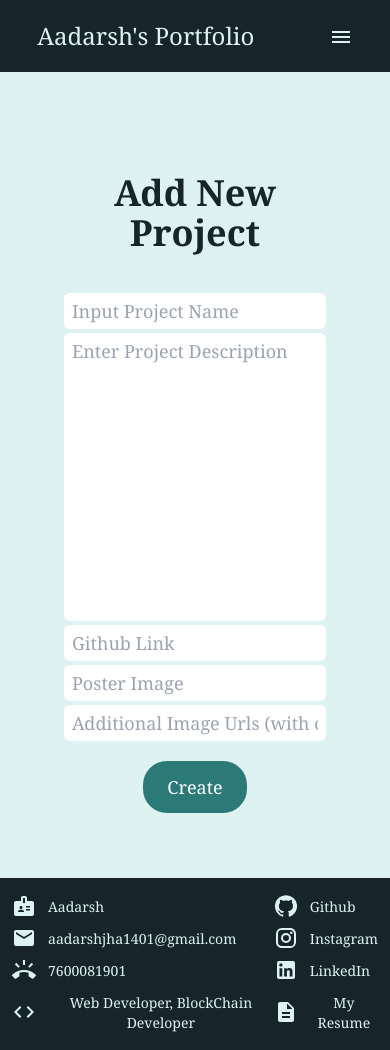
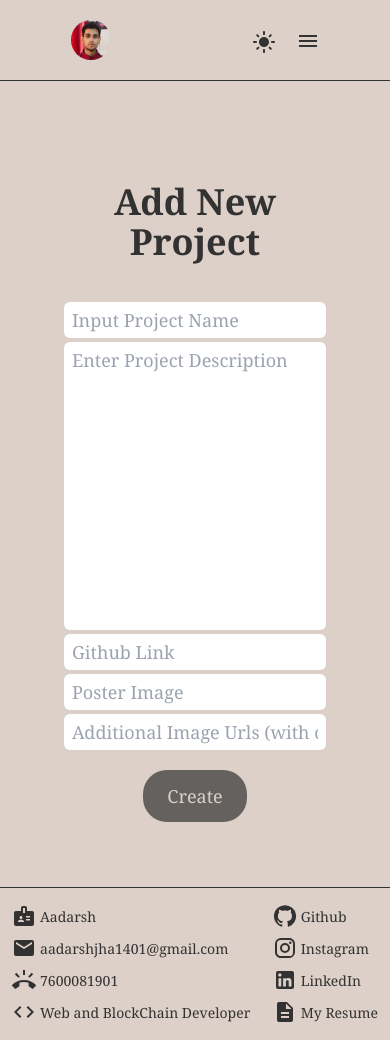
Before and after one commit to renji18/Portfolio-v1, a React (Create React App) app: page /admin in a window 390 px wide. Built offline with nearby package versions, Linux system fonts and the light colour scheme.

Commit message:
almost done

```diff
--- a/src/components/Footer.js
+++ b/src/components/Footer.js
@@ -15,7 +15,7 @@ const Footer = () => {
     { icon: <BadgeIcon />, value: "Aadarsh" },
     { icon: <EmailIcon />, value: "aadarshjha1401@gmail.com" },
     { icon: <RingVolumeIcon />, value: "7600081901" },
-    { icon: <CodeIcon />, value: "Web Developer, BlockChain Developer" },
+    { icon: <CodeIcon />, value: "Web and BlockChain Developer" },
   ];
 
   const rightPart = [
@@ -26,10 +26,10 @@ const Footer = () => {
   ]
 
   return (
-    <div className="bg-[#17252A] font-serif text-sm text-[#DEF2F1] text-center py-3 sm:text-lg flex lg:justify-evenly justify-between px-3 sm:px-20">
+    <div className="bg-[#DDD0C8] border-t border-t-[#323232] dark:border-t-[#178582] font-serif text-sm text-[#323232] dark:bg-[#0A1828] dark:text-[#BFA181] text-center py-3 sm:text-lg flex justify-between px-3 sm:px-5 lg:px-10">
       <div>
         {leftPart.map((item) => (
-          <div key={item.value} className="flex items-center gap-3 space-y-3">
+          <div key={item.value} className="flex items-center gap-1 space-y-3">
             {item.icon}
             <p style={{transform: 'translateY(-5px)'}}>{item.value}</p>
           </div>
@@ -38,7 +38,7 @@ const Footer = () => {
       <div>
       {rightPart.map((item) => (
         <Link key={item.link} target="_blank" to={item.link}>
-          <div className="flex cursor-pointer items-center gap-3 space-y-3">
+          <div className="flex cursor-pointer items-center gap-1 space-y-3">
             {item.icon}
             <p style={{transform: 'translateY(-5px)'}}>{item.title}</p>
           </div>
--- a/src/components/Header.js
+++ b/src/components/Header.js
@@ -1,22 +1,59 @@
-import React from "react";
+import React, { useEffect, useState } from "react";
 import { Link } from "react-router-dom";
+import DarkModeIcon from "@mui/icons-material/DarkMode";
+import LightModeIcon from "@mui/icons-material/LightMode";
+import Watashi from "../assets/IMG-20230215-WA0007.jpg";
 import KeyboardArrowUpIcon from "@mui/icons-material/KeyboardArrowUp";
 
 const Header = ({ activeMenu, setActiveMenu }) => {
+  const [userTheme, setUserTheme] = useState();
+
   const ulElements = [
     { title: "Home", route: "/" },
     { title: "Browse All Projects", route: "/all-projects" },
     { title: "Liked The Portfolio ?", route: "/extras" },
   ];
 
+  useEffect(() => {
+    const themeCheck = () => {
+      if (
+        localStorage.theme === "dark" ||
+        (!("theme" in localStorage) &&
+          window.matchMedia("(prefers-color-scheme: dark)").matches)
+      ) {
+        document.documentElement.classList.add("dark");
+        setUserTheme("dark");
+      } else {
+        setUserTheme("light");
+        document.documentElement.classList.remove("dark");
+      }
+    };
+    themeCheck();
+  }, [userTheme]);
+
+  const themeSwitch = () => {
+    if (document.documentElement.classList.contains("dark")) {
+      document.documentElement.classList.remove("dark");
+      localStorage.setItem("theme", "light");
+      setUserTheme("light");
+      return;
+    }
+    document.documentElement.classList.add("dark");
+    setUserTheme("dark");
+    localStorage.setItem("theme", "dark");
+  };
+
   return (
-    <div className="sm:flex z-[5000] text-xl sticky top-0 font-serif hidden w-[100vw] items-center justify-evenly  bg-[#17252A] text-[#DEF2F1] py-5">
+    <div className="sm:flex text-xl border-b border-b-[#323232] dark:border-b-[#178582] sticky font-serif hidden w-[100vw] items-center justify-around bg-[#DDD0C8] dark:bg-[#0A1828] text-[#323232] dark:text-[#BFA181] py-5">
       <p className="text-2xl cursor-pointer">
         <Link onClick={() => setActiveMenu("")} to="/">
-          Aadarsh's Portfolio
+          <img src={Watashi} alt="watashi" className="h-10 w-10 rounded-full" />
         </Link>
       </p>
       <ul className="flex gap-7">
+        <div className="cursor-pointer" style={{transform: 'translateY(-1px)'}} onClick={themeSwitch}>
+          {localStorage.theme === "dark" ? <DarkModeIcon /> : <LightModeIcon />}
+        </div>
         {ulElements &&
           ulElements.map((item) => (
             <li
--- a/src/components/MobileHeader.js
+++ b/src/components/MobileHeader.js
@@ -1,11 +1,15 @@
-import React, { useState } from "react";
+import React, { useState, useEffect } from "react";
 import { useNavigate, Link } from "react-router-dom";
 import MenuIcon from "@mui/icons-material/Menu";
 import MenuOpenIcon from "@mui/icons-material/MenuOpen";
+import DarkModeIcon from "@mui/icons-material/DarkMode";
+import LightModeIcon from "@mui/icons-material/LightMode";
+import Watashi from "../assets/IMG-20230215-WA0007.jpg";
 import KeyboardArrowRightIcon from "@mui/icons-material/KeyboardArrowRight";
 
 const MobileHeader = ({ activeMenu, setActiveMenu }) => {
   const navigate = useNavigate();
+  const [userTheme, setUserTheme] = useState();
 
   const [menuOpen, setMenuOpen] = useState(false);
 
@@ -15,12 +19,55 @@ const MobileHeader = ({ activeMenu, setActiveMenu }) => {
     { title: "Liked The Portfolio ?", route: "/extras" },
   ];
 
+  useEffect(() => {
+    const themeCheck = () => {
+      if (
+        localStorage.theme === "dark" ||
+        (!("theme" in localStorage) &&
+          window.matchMedia("(prefers-color-scheme: dark)").matches)
+      ) {
+        document.documentElement.classList.add("dark");
+        setUserTheme("dark");
+      } else {
+        setUserTheme("light");
+        document.documentElement.classList.remove("dark");
+      }
+    };
+    themeCheck();
+  }, [userTheme]);
+
+  const themeSwitch = () => {
+    if (document.documentElement.classList.contains("dark")) {
+      document.documentElement.classList.remove("dark");
+      localStorage.setItem("theme", "light");
+      setUserTheme("light");
+      return;
+    }
+    document.documentElement.classList.add("dark");
+    setUserTheme("dark");
+    localStorage.setItem("theme", "dark");
+  };
+
   return (
     <div>
-      <div className="flex z-[5000] sticky top-0 font-serif sm:hidden w-[100vw] items-center justify-around bg-[#17252A] text-[#DEF2F1] py-5">
+      <div className="flex border-b border-b-[#323232] dark:border-b-[#178582] sticky font-serif sm:hidden w-[100vw] items-center justify-around bg-[#DDD0C8] dark:bg-[#0A1828] text-[#323232] dark:text-[#BFA181] py-5">
         <p className="text-2xl cursor-pointer">
-          <Link to="/">Aadarsh's Portfolio</Link>
+          <Link onClick={() => setActiveMenu("")} to="/">
+            <img
+              src={Watashi}
+              alt="watashi"
+              className="h-10 w-10 rounded-full"
+            />
+          </Link>
         </p>
+        <div className="flex gap-5">
+          <div style={{ transform: "translateY(1px)" }} onClick={themeSwitch}>
+            {localStorage.theme === "dark" ? (
+              <DarkModeIcon />
+            ) : (
+              <LightModeIcon />
+            )}
+          </div>
           {menuOpen ? (
             <button onClick={() => setMenuOpen(false)}>
               <MenuOpenIcon />
@@ -31,8 +78,9 @@ const MobileHeader = ({ activeMenu, setActiveMenu }) => {
             </button>
           )}
         </div>
+      </div>
       {menuOpen ? (
-        <div className="bg-[#17252A] font-serif text-[#DEF2F1] transition-all h-[100%]">
+        <div className="font-serif border-b border-b-[#323232] dark:border-b-[#178582] bg-[#DDD0C8] dark:bg-[#0A1828] text-[#323232] dark:text-[#BFA181] transition-all h-[100%]">
           <ul className=" flex flex-col py-2 px-5">
             {ulElements.map((item) => (
               <li
@@ -42,7 +90,7 @@ const MobileHeader = ({ activeMenu, setActiveMenu }) => {
                   setMenuOpen(false);
                   navigate(item.route);
                 }}
-                className="cursor-pointer py-2 border-t border-[#2B7A78]"
+                className="cursor-pointer py-2 border-t border-[#323232] dark:border-[#178582]"
               >
                 {activeMenu === item.title ? <KeyboardArrowRightIcon /> : null}
                 <span>{item.title}</span>
--- a/src/components/ProjectItem.js
+++ b/src/components/ProjectItem.js
@@ -11,14 +11,14 @@ const ProjectItem = ({ name, posterImage, _route, imageUrls, desc, link }) => {
           state: { name, posterImage, imageUrls, desc, link },
         });
       }}
-      className="rounded-[15px] mx-4 sm:mx-0 p-5 bg-[#17252A] cursor-pointer"
+      className="rounded-[15px] mx-4 sm:mx-0 p-5 dark:bg-[#0A1828] bg-[#DDD0C8] cursor-pointer"
     >
       <img
         className={`w-full h-[200px] object-cover rounded-[15px]`}
         src={`https://drive.google.com/uc?export=view&id=${posterImage}`}
         alt="poster"
       />
-      <p className="font-semibold text-[#DEF2F1] text-center text-xl mt-4 leading-[26px] truncate">
+      <p className="font-semibold text-[#323232] dark:text-[#BFA181] text-center text-xl mt-4 leading-[26px] truncate">
         {name}
       </p>
     </div>
--- a/src/index.css
+++ b/src/index.css
@@ -6,7 +6,3 @@ body {
   overflow-x: hidden;
   font-family: cursive;
 }
-
-
-
-/* Lucida */
--- a/src/pages/AddNewProject.js
+++ b/src/pages/AddNewProject.js
@@ -82,14 +82,14 @@ const AddNewProject = () => {
           </div>
         </div>
       ) : (
-        <div className="bg-[#DEF2F1] py-[45px] font-serif">
+        <div className="bg-[#DDD0C8] text-[#323232] dark:text-[#BFA181] dark:bg-[#0A1828] py-[45px] font-serif">
           <div className="container lg:flex mx-auto">
             <div className="w-full hidden lg:block lg:w-1/2">
               <img src={poster} className="w-full h-full" alt="posterImage" />
             </div>
-            <div className="w-full lg:w-1/2 text-center pt-14 px-16 text-[#17252A]">
+            <div className="w-full lg:w-1/2 text-center pt-14 px-16">
               <h2 className="mb-10 text-4xl font-bold">Add New Project</h2>
-              <form className="text-lg text-[#17252A] placeholder:text-[#2B7A78] flex flex-col gap-1">
+              <form className="text-lg placeholder:text-[#2B7A78] flex flex-col gap-1">
                 <input
                   autoComplete="off"
                   onChange={(e) => fillForm(e)}
@@ -140,7 +140,7 @@ const AddNewProject = () => {
               </form>
               <button
                 onClick={handleClick}
-                className="bg-[#2B7A78] text-[#FEFFFF] text-lg my-5 px-6 py-3 rounded-3xl"
+                className="bg-[#323232b2] dark:bg-[#178582] text-[#DDD0C8] dark:text-[#0A1828] text-lg my-5 px-6 py-3 rounded-3xl"
               >
                 Create
               </button>
--- a/tailwind.config.js
+++ b/tailwind.config.js
@@ -3,6 +3,7 @@ module.exports = {
   content: [
     "./src/**/*.{js,jsx,ts,tsx}",
   ],
+  darkMode: 'class',
   theme: {
     extend: {},
   },
```
Also changed, not shown: src/pages/AllProjects.js (+16 -3 lines), src/pages/Home.js (+10 -12 lines), src/pages/ProjectDetails.js (+26 -7 lines), src/assets/IMG-20230215-WA0007.jpg (added), src/assets/loader.svg (added). Lines whose indentation alone changed are shown as unchanged.
